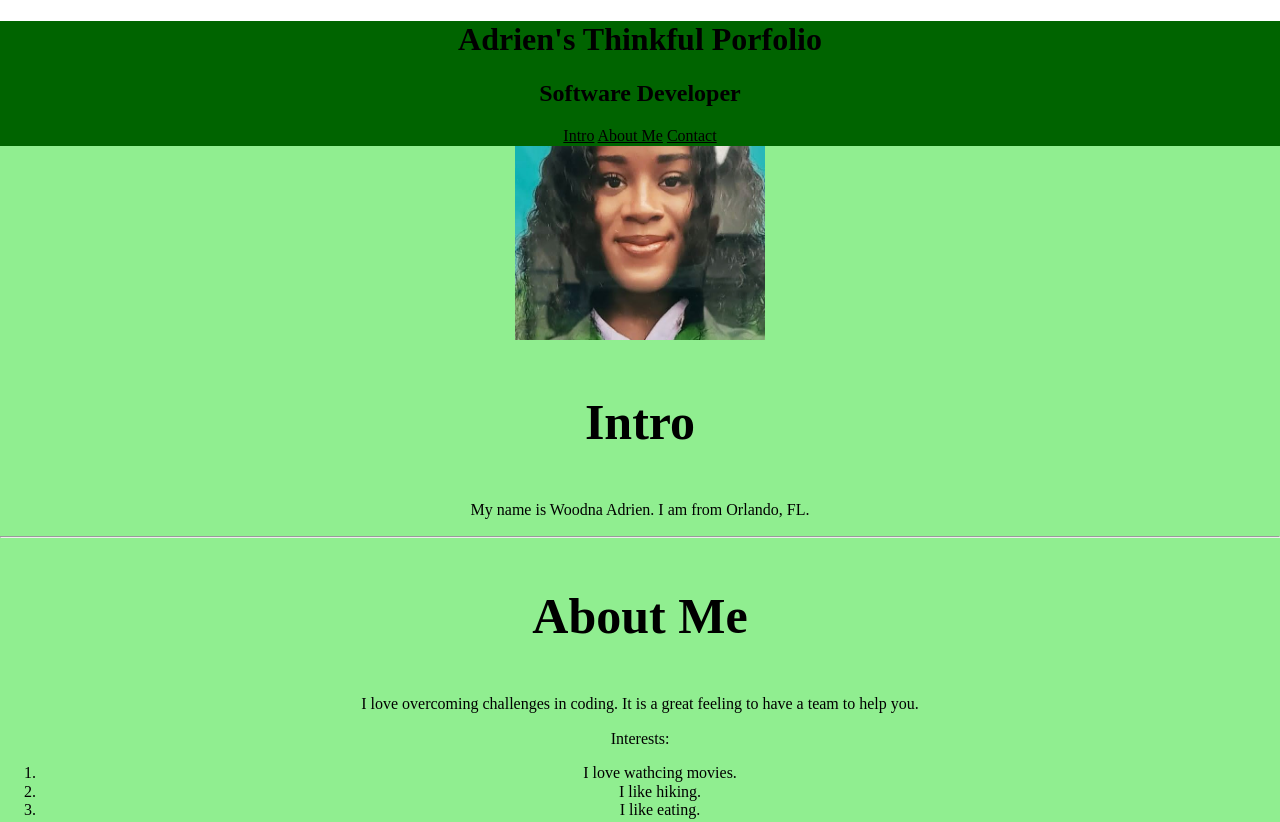
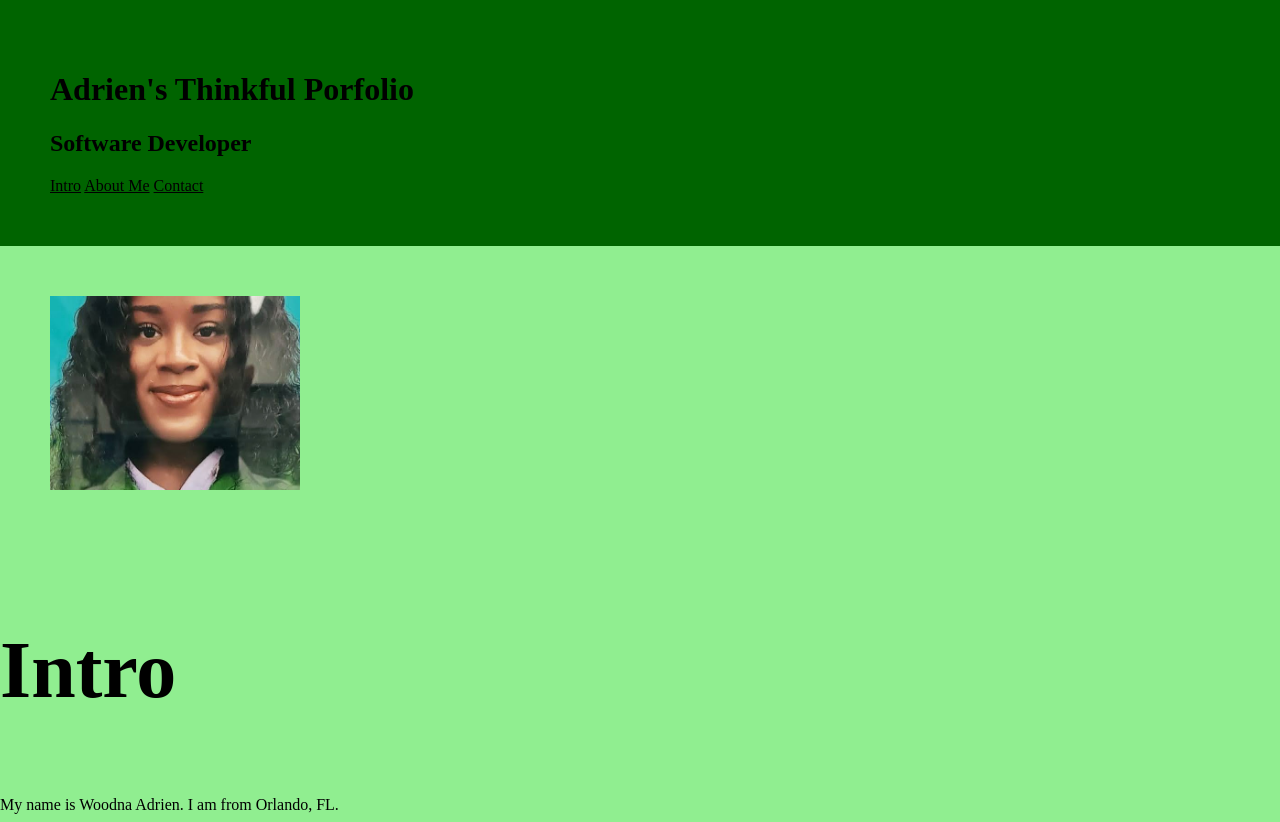
Before and after one commit to wadrien/thinkful-profolio, a plain HTML site: page index.html in a window 1280 px wide. Shown: the top 822 px of the page. Drawn offline with nearby package versions, Linux system fonts and the light colour scheme.

Commit message:
Update style.css

```diff
--- a/style.css
+++ b/style.css
@@ -1,5 +1,10 @@
 header nav a {
   color: black;
+}
+
+img {
+  margin: 25px;
+  padding: 25px;
 }
 
 div {
@@ -7,17 +12,14 @@ div {
 }
 
 h3 {
-  font-size: 50px
+  font-size: 80px
 }
 
 .top {
-  background: darkgreen;
+  background-color: darkgreen;
+  padding: 50px;
 }
 
 .middle {
-  background: lightgreen;
+  background-color: lightgreen;
 }
-
-.top, .middle {
-  text-align: center;
-}
```
